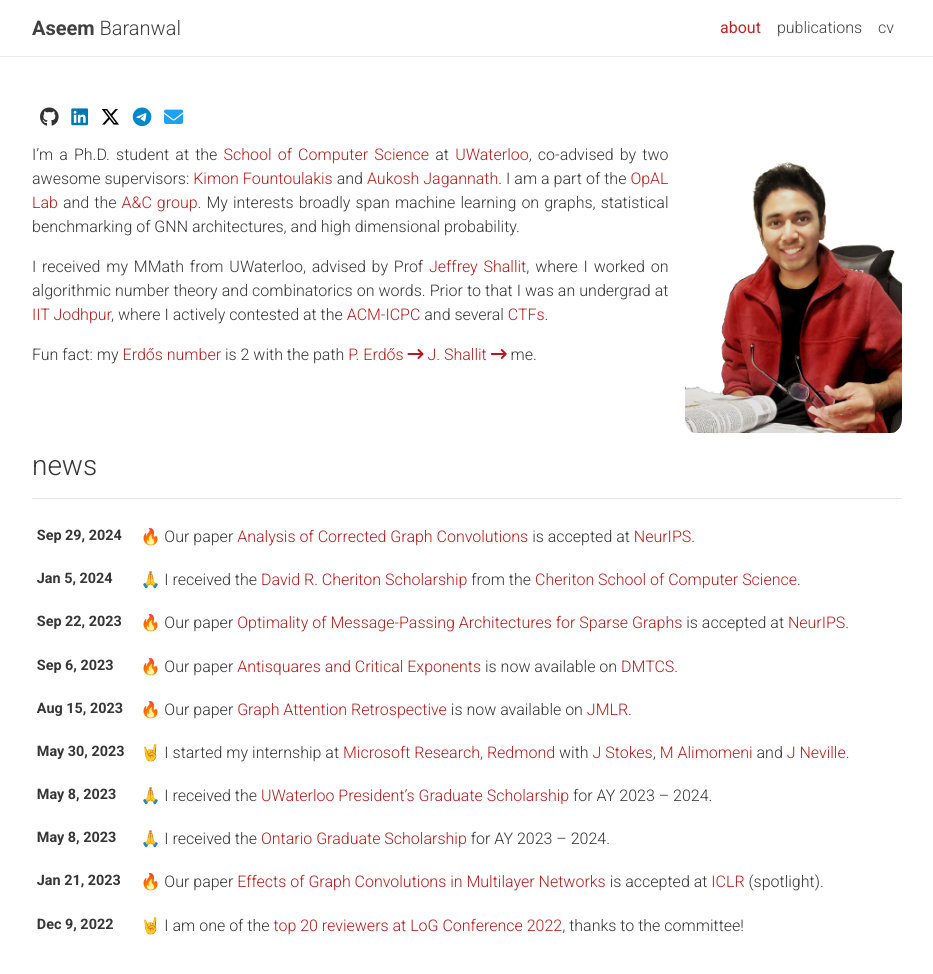
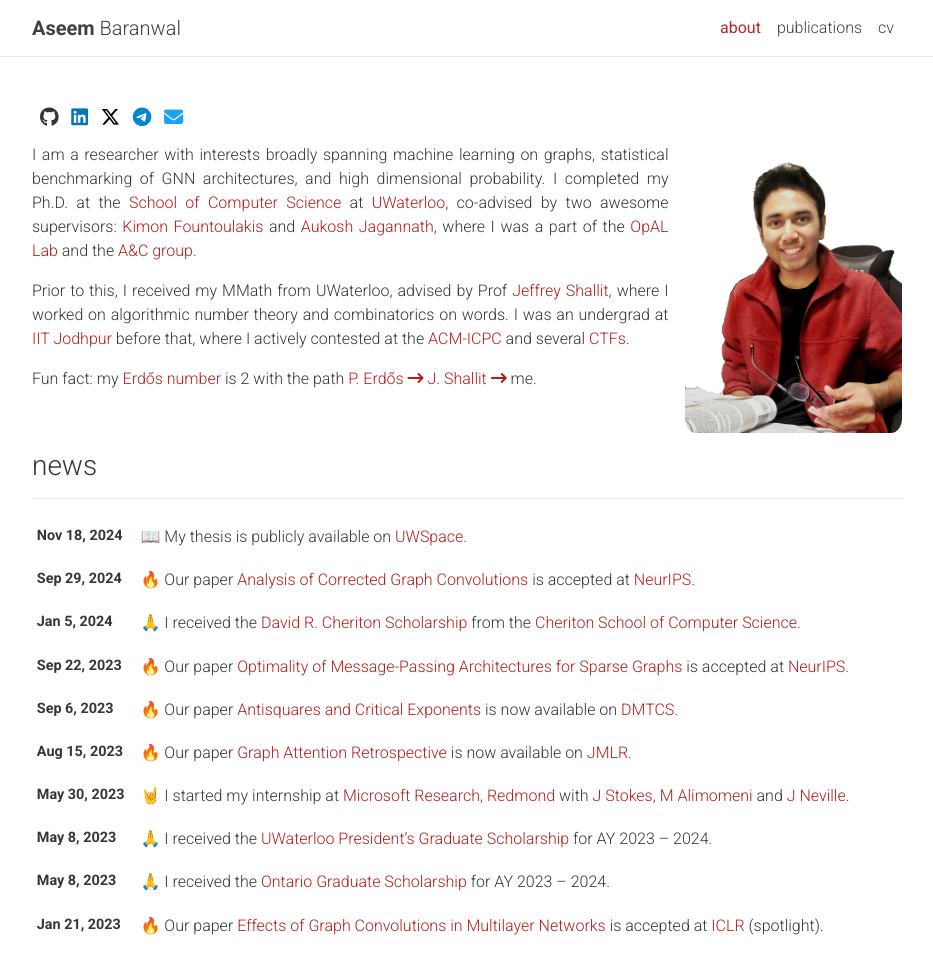
Before and after one commit to aseemrb/aseemrb.github.io, a Jekyll site: the page built from _pages/about.md, in a window 1280 px wide and 987 px high. Shown: the top 974 px of the window, without its empty margins (173-1106 px from the left). Built offline with Jekyll 4.4.1, drawn with Linux system fonts in a browser that asks for light colours; nearby versions of some CDN libraries; emoji names are drawn with the system emoji font; a style sheet for code colours, icons or effects is not loaded.

Commit message:
add thesis

```diff
--- a/_pages/about.md
+++ b/_pages/about.md
@@ -14,9 +14,9 @@ selected_papers: false # includes a list of papers marked as "selected={true}"
 social: false  # includes social icons at the bottom of the page
 ---
 
-I'm a Ph.D. student at the [School of Computer Science](https://cs.uwaterloo.ca/) at [UWaterloo](https://uwaterloo.ca/), co-advised by two awesome supervisors: [Kimon Fountoulakis](https://scholar.google.ca/citations?user=K-SafJUAAAAJ) and [Aukosh Jagannath](https://aukosh.github.io/). I am a part of the [OpAL Lab](https://opallab.ca/) and the [A&C group](https://algcomp.uwaterloo.ca/). My interests broadly span machine learning on graphs, statistical benchmarking of GNN architectures, and high dimensional probability.
+I am a researcher with interests broadly spanning machine learning on graphs, statistical benchmarking of GNN architectures, and high dimensional probability. I completed my Ph.D. at the [School of Computer Science](https://cs.uwaterloo.ca/) at [UWaterloo](https://uwaterloo.ca/), co-advised by two awesome supervisors: [Kimon Fountoulakis](https://scholar.google.ca/citations?user=K-SafJUAAAAJ) and [Aukosh Jagannath](https://aukosh.github.io/), where I was a part of the [OpAL Lab](https://opallab.ca/) and the [A&C group](https://algcomp.uwaterloo.ca/).
 
-I received my MMath from UWaterloo, advised by Prof [Jeffrey Shallit](https://cs.uwaterloo.ca/~shallit/), where I worked on algorithmic number theory and combinatorics on words. Prior to that I was an undergrad at [IIT Jodhpur](http://iitj.ac.in/), where I actively contested at the [ACM-ICPC](https://icpc.global/) and several [CTFs](https://ctftime.org/ctf-wtf/).
+Prior to this, I received my MMath from UWaterloo, advised by Prof [Jeffrey Shallit](https://cs.uwaterloo.ca/~shallit/), where I worked on algorithmic number theory and combinatorics on words. I was an undergrad at [IIT Jodhpur](http://iitj.ac.in/) before that, where I actively contested at the [ACM-ICPC](https://icpc.global/) and several [CTFs](https://ctftime.org/ctf-wtf/).
 
 <!-- In my free time I [sketch](), [play board games](), or play my [keys or guitar](). -->
 Fun fact: my [Erdős number](https://en.wikipedia.org/wiki/Erdős_number) is 2 with the path [P. Erdős](https://en.wikipedia.org/wiki/Paul_Erd%C5%91s) <a href="http://www.numdam.org/item/JTNB_1991__3_1_43_0/"><i class="fa-solid fa-arrow-right-long"></i></a> [J. Shallit](https://cs.uwaterloo.ca/~shallit/) <a href="https://doi.org/10.1016/j.tcs.2021.01.018"><i class="fa-solid fa-arrow-right-long"></i></a> me.
```
Also changed, not shown: _bibliography/papers.bib (+11 -0 lines), _news/11.md (added, +7 -0 lines), 1 other file.
